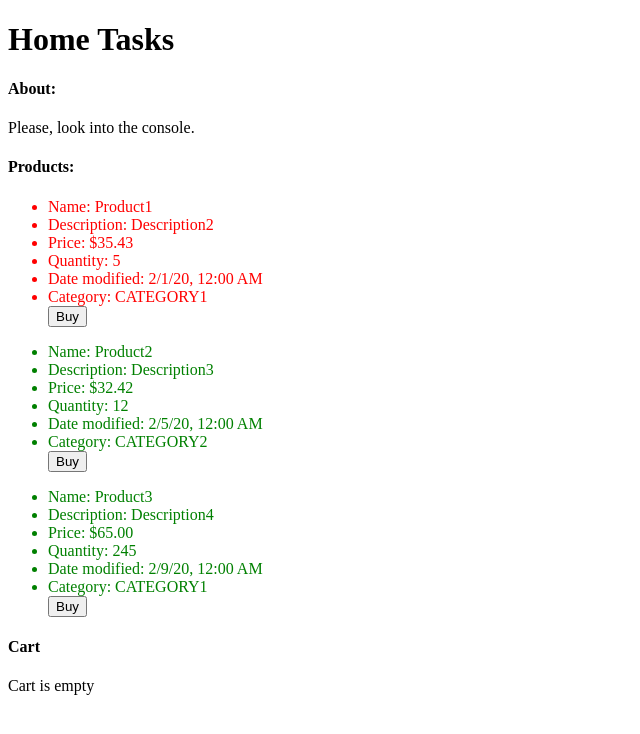
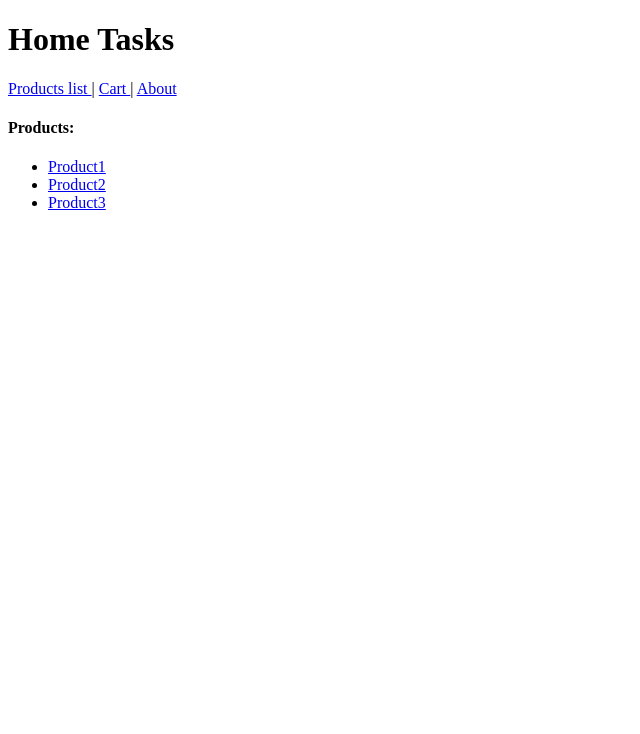
Before and after one commit to abachkay/shop, an Angular app: page /products-list in a window 1280 px wide. Shown: the top 734 px of the page, without its empty margins (0-640 px from the left). Built offline with nearby package versions, Linux system fonts and the light colour scheme.

Commit message:
implemented routes for products and cart

```diff
--- a/src/app/app-routing.module.ts
+++ b/src/app/app-routing.module.ts
@@ -1,7 +1,49 @@
 import { NgModule } from '@angular/core';
 import { Routes, RouterModule } from '@angular/router';
+import { PathNotFoundComponent } from './layout/components/path-not-found/path-not-found.component';
+import { AboutComponent } from './layout/components/about/about.component';
+import { ProductListComponent } from './products/product-list/product-list.component';
+import { CartListComponent } from './cart/components/cart-list/cart-list.component';
+import { ProductComponent } from './products/product/product.component';
 
-const routes: Routes = [];
+const routes: Routes = [
+  {
+    path: 'about',
+    component: AboutComponent
+  },
+  {
+    path: 'products-list',
+    component: ProductListComponent
+  },
+  {
+    path: 'product/:productID',
+    component: ProductComponent
+  },
+  {
+    path: 'cart',
+    component: CartListComponent
+  },
+  // {
+  //   path: 'login',
+  //   component: LoginComponent
+  // },
+  // {
+  //   path: 'admin',
+  //   canLoad: [AuthGuard],
+  //   loadChildren: () => import('./admin/admin.module').then(m => m.AdminModule),
+  //   data: { title: 'Admin' }
+  // },
+  {
+    path: '',
+    redirectTo: '/products-list',
+    pathMatch: 'full'
+  },
+  {
+    path: '**',
+    component: PathNotFoundComponent,
+    data: { title: 'Page Not Found' }
+  }
+];
 
 @NgModule({
   imports: [RouterModule.forRoot(routes)],
--- a/src/app/app.component.html
+++ b/src/app/app.component.html
@@ -1,4 +1,5 @@
 <h1 #appTitle></h1>
-<app-about></app-about>
-<app-product-list></app-product-list>
-<app-cart-list></app-cart-list>
+<a routerLink="/products-list"> Products list </a> |
+<a routerLink="/cart"> Cart </a> |
+<a routerLink="/about"> About </a>
+<router-outlet></router-outlet>
--- /dev/null
+++ b/src/app/layout/components/path-not-found/path-not-found.component.html
@@ -0,0 +1 @@
+<p>path-not-found works!</p>
--- /dev/null
+++ b/src/app/layout/components/path-not-found/path-not-found.component.ts
@@ -0,0 +1,15 @@
+import { Component, OnInit } from '@angular/core';
+
+@Component({
+  selector: 'app-path-not-found',
+  templateUrl: './path-not-found.component.html',
+  styleUrls: ['./path-not-found.component.css']
+})
+export class PathNotFoundComponent implements OnInit {
+
+  constructor() { }
+
+  ngOnInit() {
+  }
+
+}
--- a/src/app/products/models/product.model.ts
+++ b/src/app/products/models/product.model.ts
@@ -1,5 +1,6 @@
 export class ProductModel {
   constructor(
+    public id: number,
     public name: string,
     public description: string,
     public price: number,
--- a/src/app/products/product-list/product-list.component.html
+++ b/src/app/products/product-list/product-list.component.html
@@ -1,5 +1,8 @@
 <h4>
   Products:
 </h4>
-<app-product *ngFor="let product of products | async" [product]="product" (productBought)="onProductBought($event)">
-</app-product>
+<ul>
+  <li *ngFor="let product of products | async">
+    <a href="javascript: void(0);" (click)="onSelectProduct(product.id)"> {{product.name}} </a>
+  </li>
+</ul>
--- a/src/app/products/product-list/product-list.component.ts
+++ b/src/app/products/product-list/product-list.component.ts
@@ -1,69 +1,27 @@
 import { Component, OnInit, OnDestroy } from '@angular/core';
-
-import { Subscription } from 'rxjs';
+import { Router } from '@angular/router';
 
 import { ProductModel } from '../models/product.model';
 import { ProductsService } from '../services/products.service';
-import { CartService } from 'src/app/cart/services/cart.service';
-import { LocalStorageService } from 'src/app/core/services/local-storage.service';
-import { CartProductModel } from 'src/app/cart/models/cart-product.model';
 
 @Component({
   selector: 'app-product-list',
   templateUrl: './product-list.component.html',
   styleUrls: ['./product-list.component.css']
 })
-export class ProductListComponent implements OnInit, OnDestroy {
+export class ProductListComponent implements OnInit {
   products: Promise<ProductModel[]>;
-
-  private subsciption: Subscription;
 
   constructor(
     private productsService: ProductsService,
-    private cartService: CartService,
-    private localStorageService: LocalStorageService) { }
+    private router: Router) { }
 
   ngOnInit() {
-    this.products = this.productsService.getProducts().then(products => {
-      const cartProducts = JSON.parse(this.localStorageService.getItem('cartProducts'));
-
-      if (cartProducts) {
-        for (const cartProduct of cartProducts) {
-          const product = products.find(p => p.name === cartProduct.product.name);
-
-          if (product) {
-            product.quantity -= cartProduct.quantity;
-          }
-        }
-      }
-
-      this.subsciption = this.cartService.cartProductsChannel$.subscribe(
-        data => this.cartUpdatedHandler(data)
-      );
-
-      return products;
-    });
+    this.products = this.productsService.getProducts();
   }
 
-  ngOnDestroy() {
-    this.subsciption.unsubscribe();
-  }
-
-  onProductBought(product: ProductModel) {
-    this.cartService.addProduct(product);
-  }
-
-  private cartUpdatedHandler(cartProducts: CartProductModel[]) {
-    this.products = this.products.then(products => {
-      for (const cartProduct of cartProducts) {
-        const product = products.find(p => p.name === cartProduct.product.name);
-
-        product.quantity = cartProduct.product.quantity - cartProduct.quantity;
-
-        products.splice(products.indexOf(product), 1, { ...product });
-      }
-
-      return products;
-    });
+  onSelectProduct(productId: number) {
+    const link = ['/product', productId];
+    this.router.navigate(link);
   }
 }
--- a/src/app/products/product/product.component.html
+++ b/src/app/products/product/product.component.html
@@ -1,4 +1,4 @@
-<ul [ngClass]="product.quantity > 10 ? 'product-green' : 'product-red'">
+<ul *ngIf="product" [ngClass]="product.quantity > 10 ? 'product-green' : 'product-red'">
   <li> Name: {{product.name}} </li>
   <li> Description: {{product.description}} </li>
   <li> Price: {{product.price | currency}} </li>
--- a/src/app/products/product/product.component.ts
+++ b/src/app/products/product/product.component.ts
@@ -1,22 +1,44 @@
-import { Component, OnInit, Input, Output, EventEmitter, ChangeDetectionStrategy } from '@angular/core';
+import { Component, OnInit } from '@angular/core';
+import { ActivatedRoute } from '@angular/router';
 
+import { LocalStorageService } from './../../core/services/local-storage.service';
+import { ProductsService } from './../services/products.service';
 import { ProductModel } from '../models/product.model';
+import { CartService } from 'src/app/cart/services/cart.service';
 
 @Component({
   selector: 'app-product',
   templateUrl: './product.component.html',
   styleUrls: ['./product.component.css'],
-  changeDetection: ChangeDetectionStrategy.OnPush
 })
 export class ProductComponent implements OnInit {
-  @Input() product: ProductModel;
+  product: ProductModel;
 
-  @Output() productBought = new EventEmitter<ProductModel>();
+  constructor(
+    private productsService: ProductsService,
+    private route: ActivatedRoute,
+    private localStorageService: LocalStorageService,
+    private cartService: CartService) {
+  }
 
   ngOnInit() {
+    const productId: number = +this.route.snapshot.params.productID;
+
+    this.productsService.getProducts().then(products => {
+      const product = { ...products.find(x => x.id === productId) };
+      const cartProducts = JSON.parse(this.localStorageService.getItem('cartProducts'));
+      const cartProduct = cartProducts && cartProducts.find(x => x.product.id === productId);
+
+      if (cartProduct) {
+        product.quantity -= cartProduct.quantity;
+      }
+
+      this.product = product;
+    });
   }
 
   onBuy() {
-    this.productBought.emit(this.product);
+    this.cartService.addProduct(this.product);
+    this.product.quantity--;
   }
 }
--- a/src/app/products/services/products.service.ts
+++ b/src/app/products/services/products.service.ts
@@ -10,9 +10,9 @@ export class ProductsService {
 
   getProducts(): Promise<ProductModel[]> {
     return Promise.resolve([
-      new ProductModel('Product1', 'Description2', 35.4325, 5, new Date(2020, 1, 1), 'Category1'),
-      new ProductModel('Product2', 'Description3', 32.42, 12, new Date(2020, 1, 5), 'Category2'),
-      new ProductModel('Product3', 'Description4', 65, 245, new Date(2020, 1, 9), 'Category1'),
+      new ProductModel(1, 'Product1', 'Description2', 35.4325, 5, new Date(2020, 1, 1), 'Category1'),
+      new ProductModel(2, 'Product2', 'Description3', 32.42, 12, new Date(2020, 1, 5), 'Category2'),
+      new ProductModel(3, 'Product3', 'Description4', 65, 245, new Date(2020, 1, 9), 'Category1'),
     ]);
   }
 }
```
Also changed, not shown: src/app/app.module.ts (+6 -2 lines), src/app/layout/components/path-not-found/path-not-found.component.css (added), 1 other file (tests, documents, lock files or other folders).
